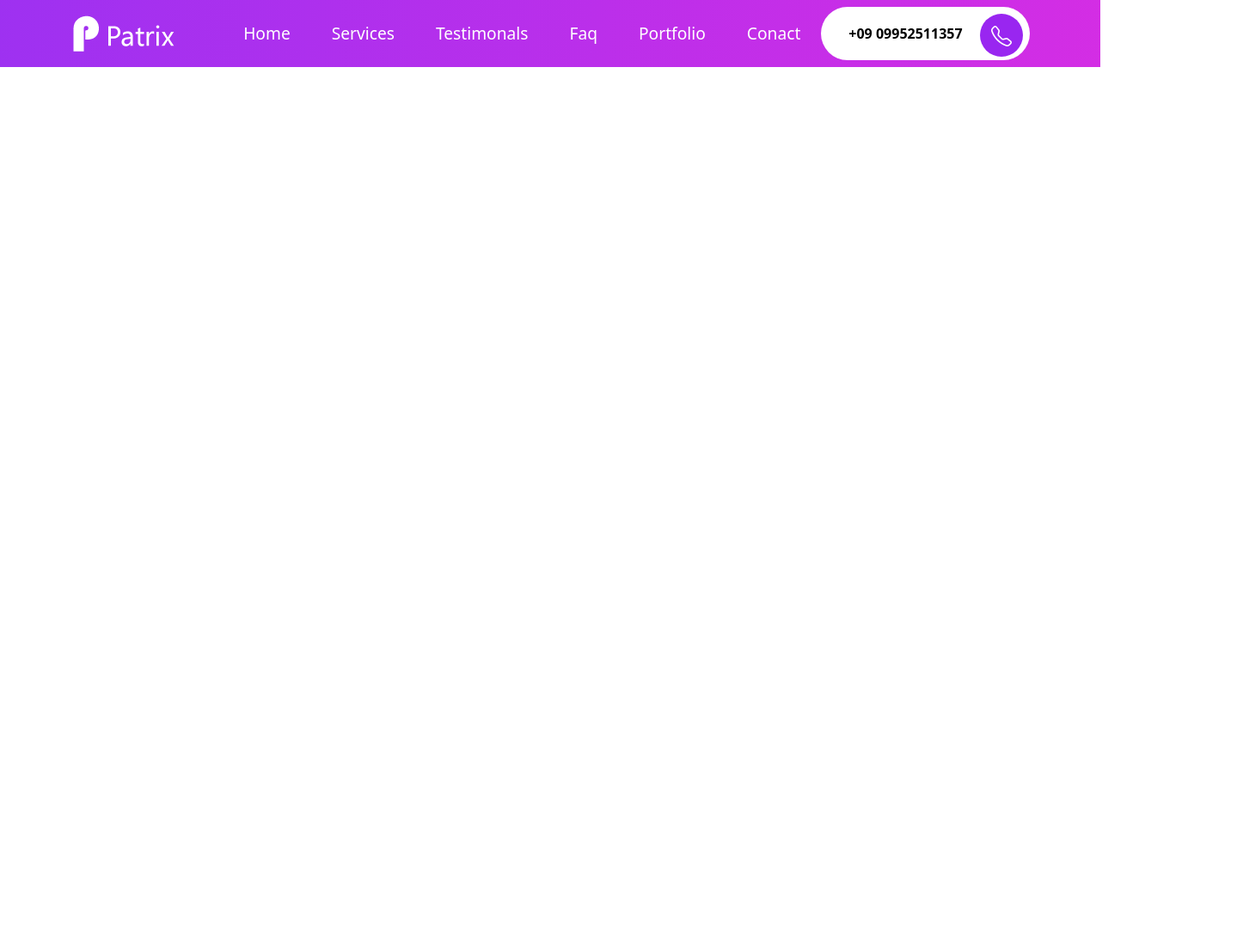
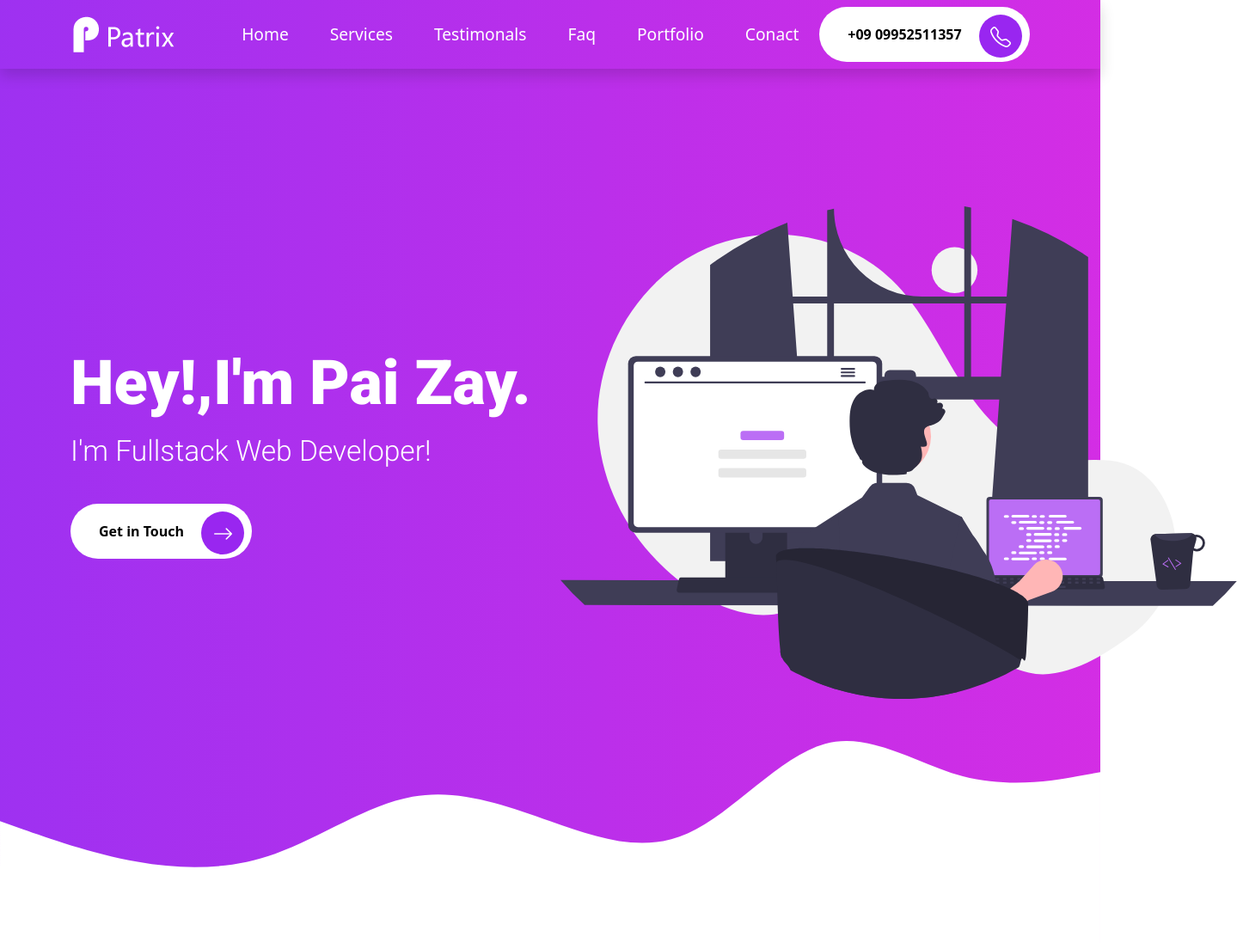
Before and after one commit to PaiZayOo/Profile_Page, a website: page index.html in a window 1280 px wide. Shown: the whole page at 86% size, 1439 px wide, since content can reach past the window. Before the commit the page ends 800 px from the top, so only its background shows below. Drawn offline with nearby package versions, Linux system fonts and the light colour scheme.

Commit message:
home_section

```diff
--- a/index.html
+++ b/index.html
@@ -10,7 +10,7 @@
 </head>
 <body>
     <!-- NAVBAR SECTION START  -->
-    <nav class="navbar navbar-expand-lg navbar-dark menu">
+    <nav class="navbar navbar-expand-lg navbar-dark menu shadow sticky-top">
         <div class="container">
           <a class="navbar-brand" href="#">
             <img src="./img/logo.png" alt="">
@@ -47,6 +47,30 @@
         </div>
     </nav>
     <!-- NAVBAR SECTION END -->
+
+    <!-- HOME SECTION START  -->
+    <section id="home" class="intro-section">
+        <div class="container">
+            <div class="row align-items-center text-white">
+                <div class="col-md-6">
+                    <h1 class=" display-2">
+                        <span class=" display-2--intro mb-3">Hey!,I'm Pai Zay.</span>
+                        <span class=" display-2--description">I'm Fullstack Web Developer!</span>
+                    </h1>
+                    <button class=" rounded-pill btn-rounded">
+                        Get in Touch
+                        <span><i class=" bi bi-arrow-right h4"></i></span>
+                    </button>
+                </div>
+                <div class="col-md-6">
+                    <img src="./img/undraw_programming_re_kg9v.svg" alt="">
+                </div>
+            </div>
+        </div>
+    <svg xmlns="http://www.w3.org/2000/svg" viewBox="0 0 1440 320"><path fill="#ffffff" fill-opacity="1" d="M0,160L30,170.7C60,181,120,203,180,213.3C240,224,300,224,360,202.7C420,181,480,139,540,128C600,117,660,139,720,160C780,181,840,203,900,176C960,149,1020,75,1080,58.7C1140,43,1200,85,1260,101.3C1320,117,1380,107,1410,101.3L1440,96L1440,320L1410,320C1380,320,1320,320,1260,320C1200,320,1140,320,1080,320C1020,320,960,320,900,320C840,320,780,320,720,320C660,320,600,320,540,320C480,320,420,320,360,320C300,320,240,320,180,320C120,320,60,320,30,320L0,320Z"></path></svg>
+     </section>
+
+    <!-- HOME SECTION END  -->
 </body>
 <script src="./node_modules/bootstrap/dist/js/bootstrap.bundle.min.js"></script>
 </html>
--- a/scss/components/_buttons.scss
+++ b/scss/components/_buttons.scss
@@ -6,11 +6,12 @@
         display: none;
     }
     padding: 1.2rem 4.9rem 1.2rem 2rem;
-    border: none;
+    border: 0.1rem solid rgba($white, 0.6);
     background-color: $white;
     color: $black;
     font-weight: 700;
     position: relative;
+    display: block;
 
 
     span{
--- a/scss/components/_typography.scss
+++ b/scss/components/_typography.scss
@@ -0,0 +1,19 @@
+@use'../custom' as *;
+@import url('https://fonts.googleapis.com/css2?family=Roboto:wght@300;400;500;700;900&display=swap');
+
+.display-2{
+    margin-bottom: 2.5rem;
+    text-transform: capitalize;
+    font-family: 'Roboto', sans-serif;
+
+    &--intro{
+        font-weight: 800;
+        display: inline-block;
+        font-family: 'Roboto', sans-serif;
+    }
+
+    &--description{
+        display: block;
+        font-size: 2.1rem;
+    }
+}
--- a/scss/sections/_intro_section.scss
+++ b/scss/sections/_intro_section.scss
@@ -0,0 +1,10 @@
+@use'../custom' as *;
+@use'../components/mixing' as *;
+
+.intro-section{
+    @include gradient;
+    padding: 10rem 0 0 0;
+    width: 100%;
+    height: 100%;
+
+}
--- a/scss/sections/_navbar.scss
+++ b/scss/sections/_navbar.scss
@@ -10,4 +10,6 @@
         text-transform: capitalize;
         font-size: 1.2rem;
     }
+
+
 }
```
Also changed, not shown: css/app.css, img/undraw_programming_re_kg9v.svg (added), 1 other file.
